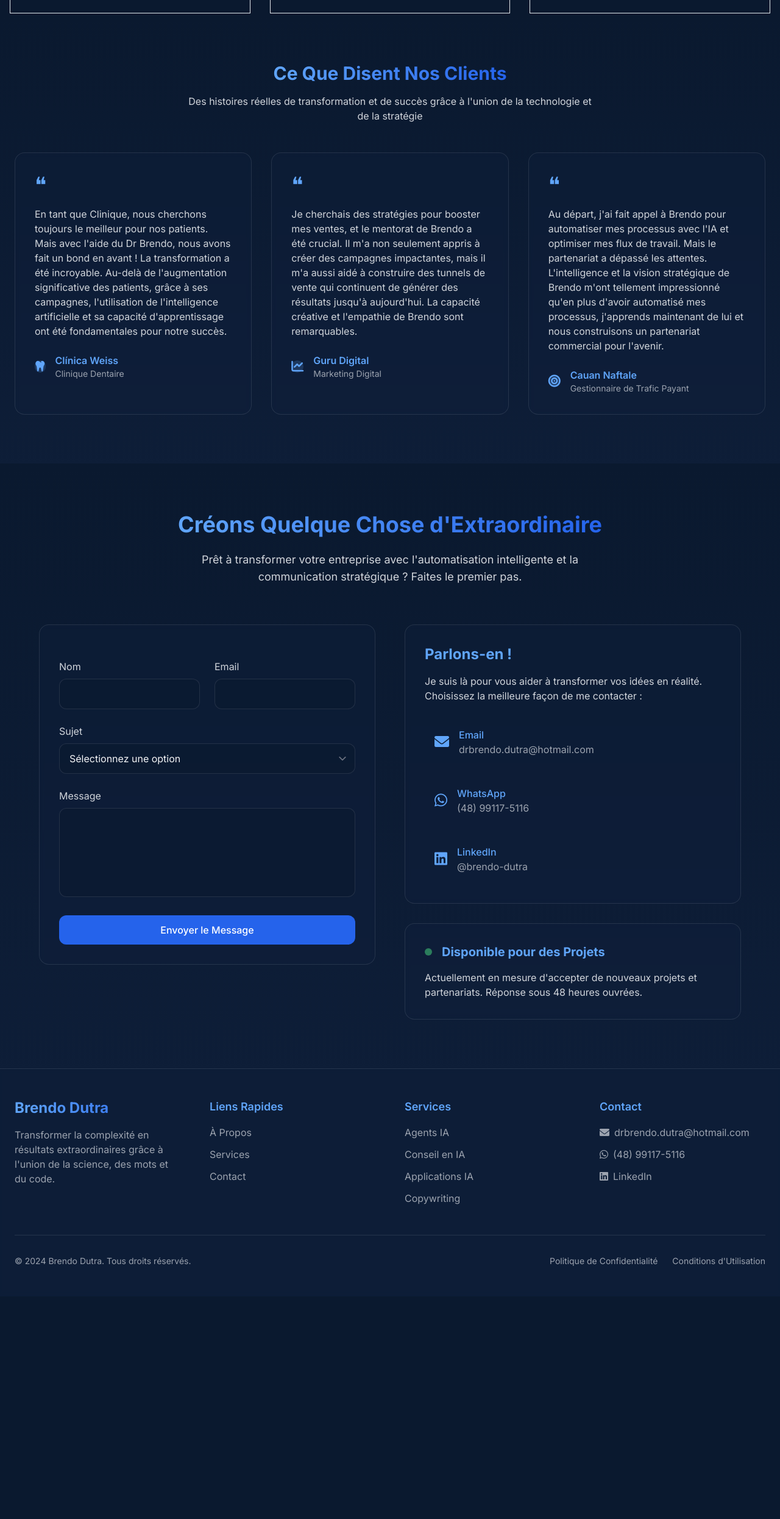
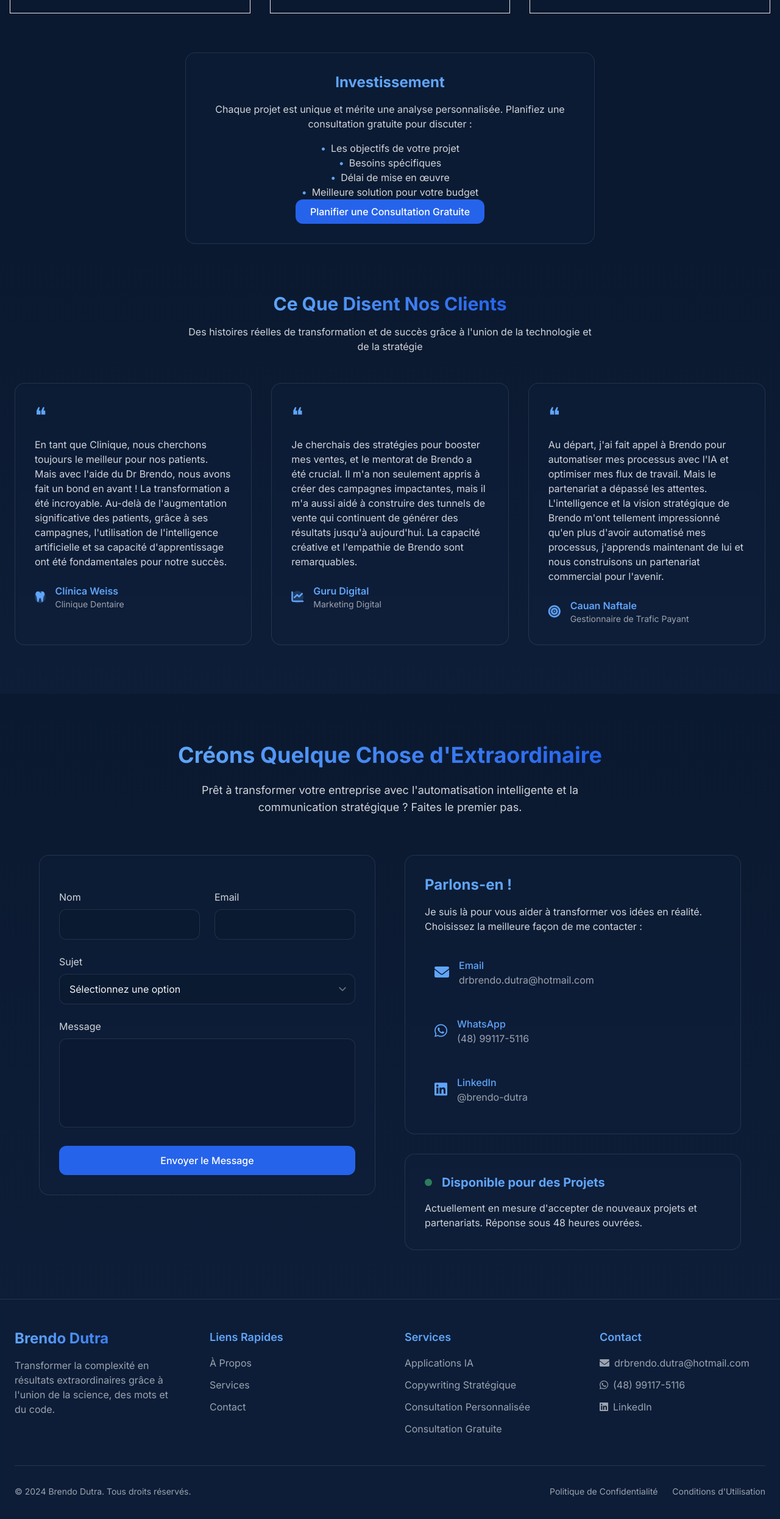
Before and after one commit to Brendoibv275/meu-site, a website: page public/fr/index.html in a window 1280 px wide. Shown: the part 1851-4342 px from the top of the page at 61% size. Before the commit the page ends 3977 px from the top, so only its background shows below. Drawn offline with nearby package versions, Linux system fonts and the light colour scheme.

Commit message:
Atualização dos Serviços
Acrescentado Consultoria gratuita para apresentar o trabalho aos clientes

```diff
--- a/public/fr/index.html
+++ b/public/fr/index.html
@@ -237,6 +237,37 @@
                     </a>
                 </div>
             </div>
+            <!-- Section investissement -->
+            <div class="mt-16 max-w-2xl mx-auto">
+                <div class="bg-navy-light/30 p-8 rounded-2xl border border-white/10 backdrop-blur-sm text-center">
+                    <h3 class="text-2xl font-bold text-blue-400">Investissement</h3>
+                    <p class="text-gray-300 mt-4">
+                        Chaque projet est unique et mérite une analyse personnalisée.
+                        Planifiez une consultation gratuite pour discuter :
+                    </p>
+                    <ul class="mt-4 space-y-2 text-gray-300">
+                        <li class="flex items-center justify-center gap-2">
+                            <span class="text-blue-400">•</span>
+                            Les objectifs de votre projet
+                        </li>
+                        <li class="flex items-center justify-center gap-2">
+                            <span class="text-blue-400">•</span>
+                            Besoins spécifiques
+                        </li>
+                        <li class="flex items-center justify-center gap-2">
+                            <span class="text-blue-400">•</span>
+                            Délai de mise en œuvre
+                        </li>
+                        <li class="flex items-center justify-center gap-2">
+                            <span class="text-blue-400">•</span>
+                            Meilleure solution pour votre budget
+                        </li>
+                    </ul>
+                    <a href="#contato" class="btn-primary mt-6 inline-block">
+                        Planifier une Consultation Gratuite
+                    </a>
+                </div>
+            </div>
         </div>
     </section>
 
@@ -362,12 +393,11 @@
                                        focus:border-blue-400 focus:outline-none focus:ring-1 focus:ring-blue-400
                                        transition-colors">
                                 <option value="" disabled selected>Sélectionnez une option</option>
-                                <option value="chat-ia">Chat avec Agents IA</option>
-                                <option value="consultoria-ia">Conseil en IA</option>
-                                <option value="aplicacoes-ia">Création d'Applications IA</option>
-                                <option value="copywriting">Copywriting</option>
-                                <option value="consultoria">Conseil Personnalisé</option>
-                                <option value="outro">Autre Sujet</option>
+                                <option value="consultation-gratuite">Consultation Gratuite</option>
+                                <option value="applications-ia">Applications IA</option>
+                                <option value="copywriting">Copywriting Stratégique</option>
+                                <option value="consultation">Consultation Personnalisée</option>
+                                <option value="autre">Autre Sujet</option>
                             </select>
                         </div>
 
@@ -482,10 +512,10 @@
                 <div>
                     <h3 class="text-lg font-semibold text-blue-400 mb-4">Services</h3>
                     <ul class="space-y-3">
-                        <li><a href="#services" class="text-gray-400 hover:text-blue-400 transition-colors">Agents IA</a></li>
-                        <li><a href="#services" class="text-gray-400 hover:text-blue-400 transition-colors">Conseil en IA</a></li>
                         <li><a href="#services" class="text-gray-400 hover:text-blue-400 transition-colors">Applications IA</a></li>
-                        <li><a href="#services" class="text-gray-400 hover:text-blue-400 transition-colors">Copywriting</a></li>
+                        <li><a href="#services" class="text-gray-400 hover:text-blue-400 transition-colors">Copywriting Stratégique</a></li>
+                        <li><a href="#services" class="text-gray-400 hover:text-blue-400 transition-colors">Consultation Personnalisée</a></li>
+                        <li><a href="#services" class="text-gray-400 hover:text-blue-400 transition-colors">Consultation Gratuite</a></li>
                     </ul>
                 </div>
 
```
Also changed, not shown: public/en/index.html (+39 -9 lines), public/pt/index.html (+37 -7 lines).
